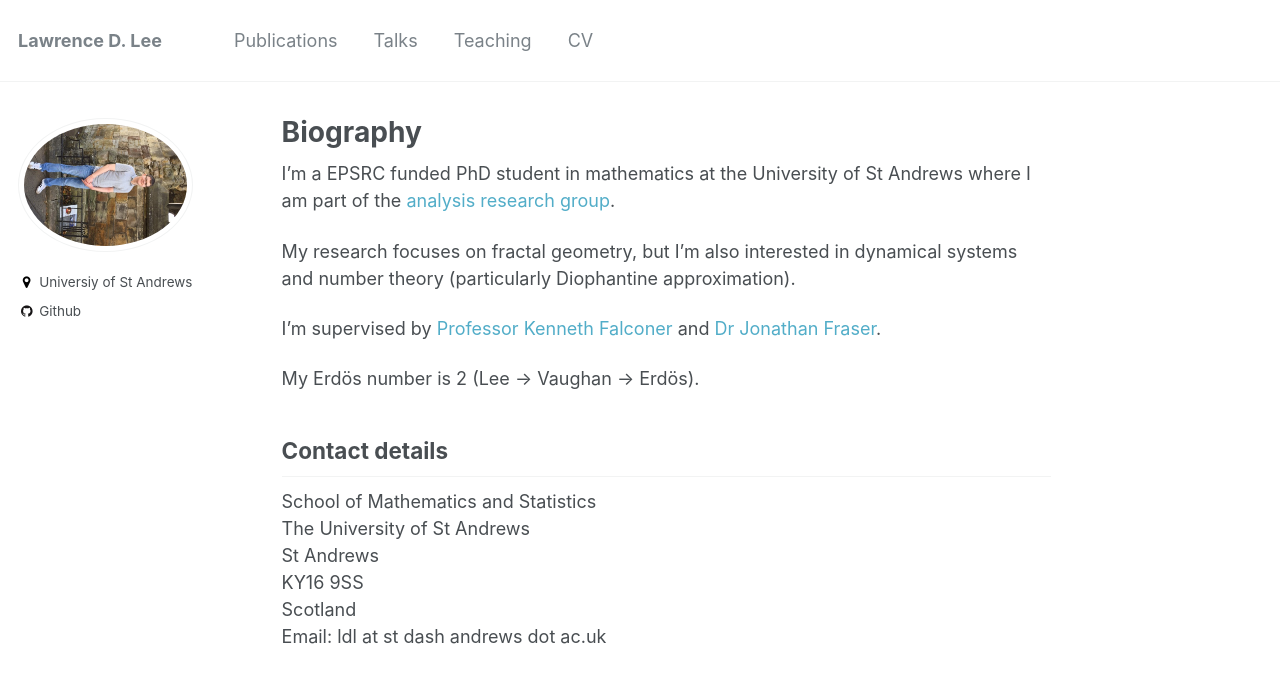
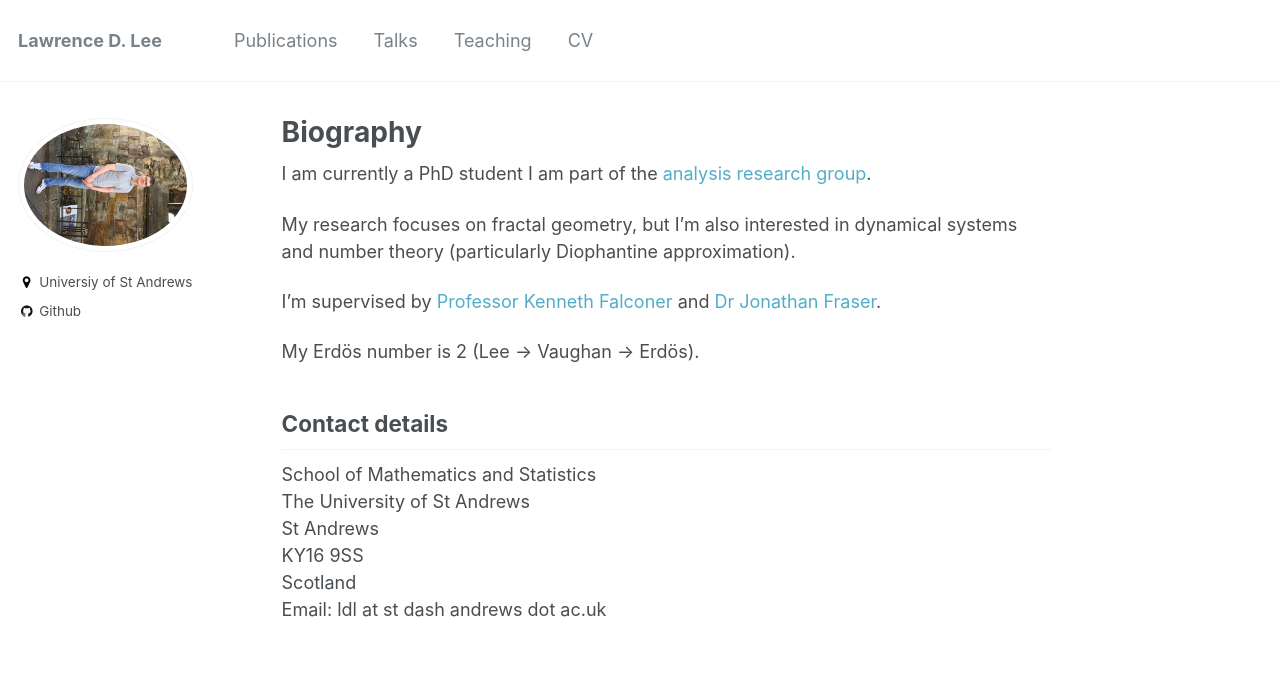
Before and after one commit to liam-stuart/liam-stuart.github.io, a Jekyll site: the page built from _pages/about.md, in a window 1280 px wide. Shown: the top 683 px of the page. Built offline with Jekyll 4.4.1, drawn with Linux system fonts in a browser that asks for light colours.

Commit message:
Update about.md
Change description

```diff
--- a/_pages/about.md
+++ b/_pages/about.md
@@ -9,7 +9,7 @@ redirect_from:
   -
 ---
 
-I'm a EPSRC funded PhD student in mathematics at the University of St Andrews where I am part of the [analysis research group](http://www.mcs.st-andrews.ac.uk/pg/pure/Analysis/).
+I am currently a PhD student I am part of the [analysis research group](http://www.mcs.st-andrews.ac.uk/pg/pure/Analysis/).
 
 My research focuses on fractal geometry, but I'm also interested in dynamical systems and number theory (particularly Diophantine approximation).
 
```
